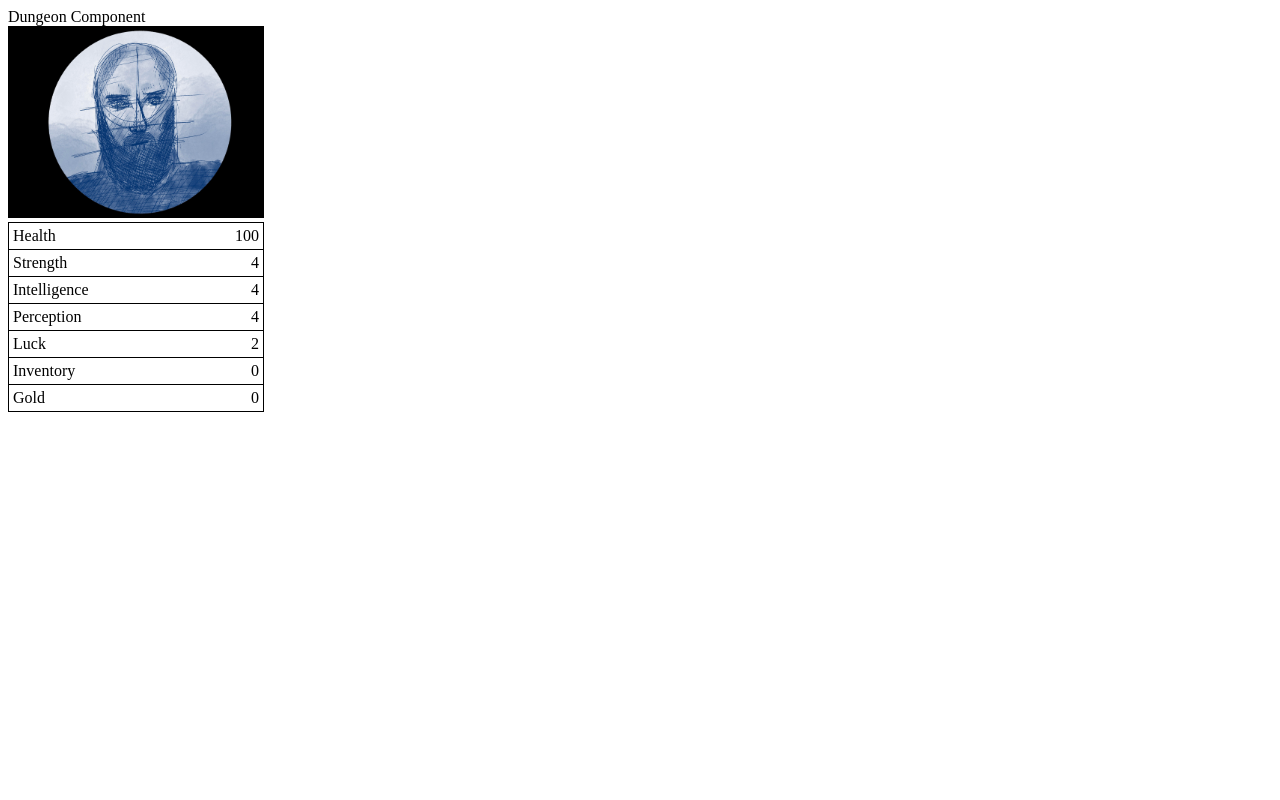
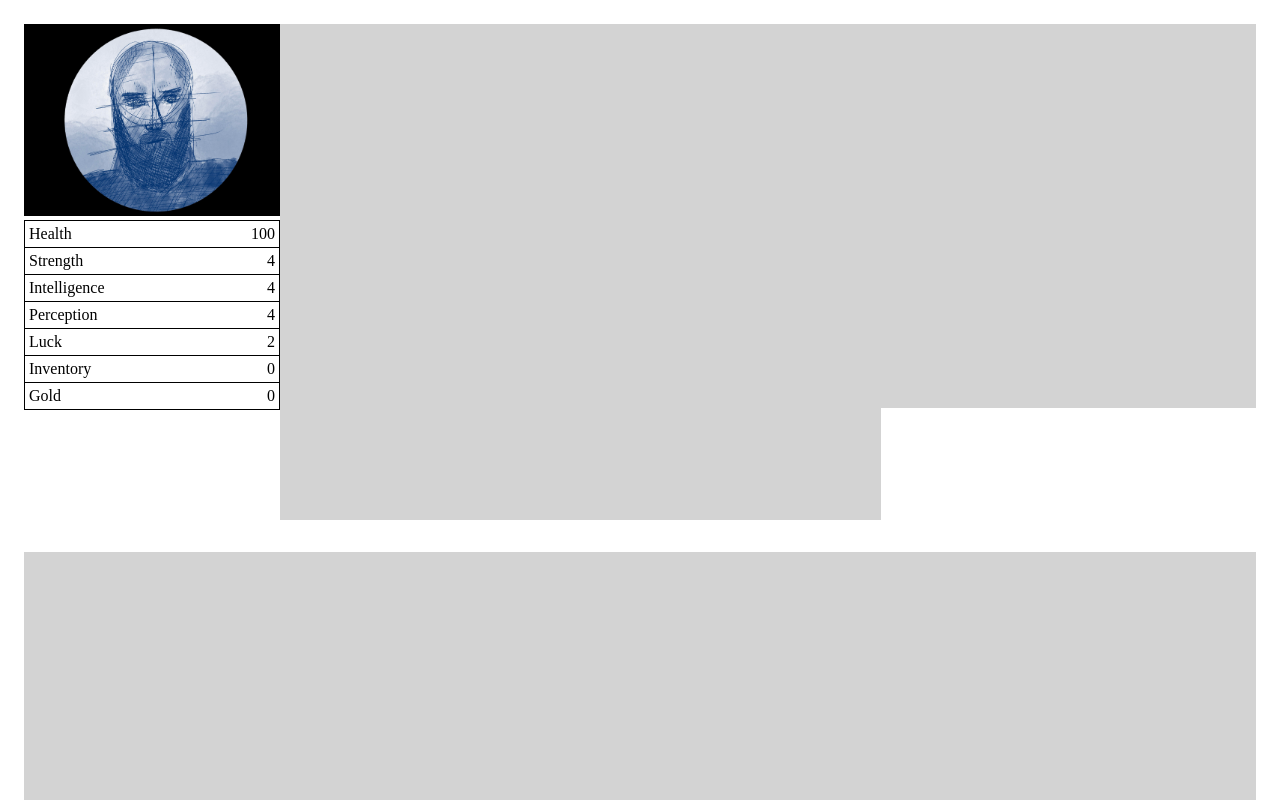
Before and after one commit to adphillips2017/Grinning-at-Daisy-Roots, an Angular app: page / in a window 1280 px wide. Shown: the top 800 px of the page. Built offline with nearby package versions, Linux system fonts and the light colour scheme.

Commit message:
Dungeon page layout
Put in temporary placeholders for the main display, map, and terminal

```diff
--- a/src/app/pages/dungeon/dungeon.component.html
+++ b/src/app/pages/dungeon/dungeon.component.html
@@ -1,3 +1,12 @@
 
-  Dungeon Component
-  <app-hero-panel [stats]="user.getStats()"></app-hero-panel>
+<div class="game-canvas">
+    <div class="hud-container">
+        <app-hero-panel [stats]="user.getStats()"></app-hero-panel>
+        <div class="temp-main-display placeholder"></div>
+        <div class="temp-map placeholder"></div>
+    </div>
+
+    <div class="terminal">
+        <div class="temp-terminal-display placeholder"></div>
+    </div>
+</div>
--- a/src/app/pages/dungeon/dungeon.component.scss
+++ b/src/app/pages/dungeon/dungeon.component.scss
@@ -0,0 +1,31 @@
+.game-canvas {
+    padding: 1rem;
+
+    .hud-container {
+        display: flex;
+        justify-content: space-between;
+
+        .temp-main-display {
+            height: 31rem;
+            width: 50%;
+        }
+
+        .temp-map {
+            height: 24rem;
+            width: 24rem;
+        }
+    }
+
+    .terminal {
+        margin-top: 2rem;
+
+        .temp-terminal-display{
+            width: 100%;
+            height: 24rem;
+        }
+    }
+}
+
+.placeholder {
+    background-color: lightgray;
+}
```
